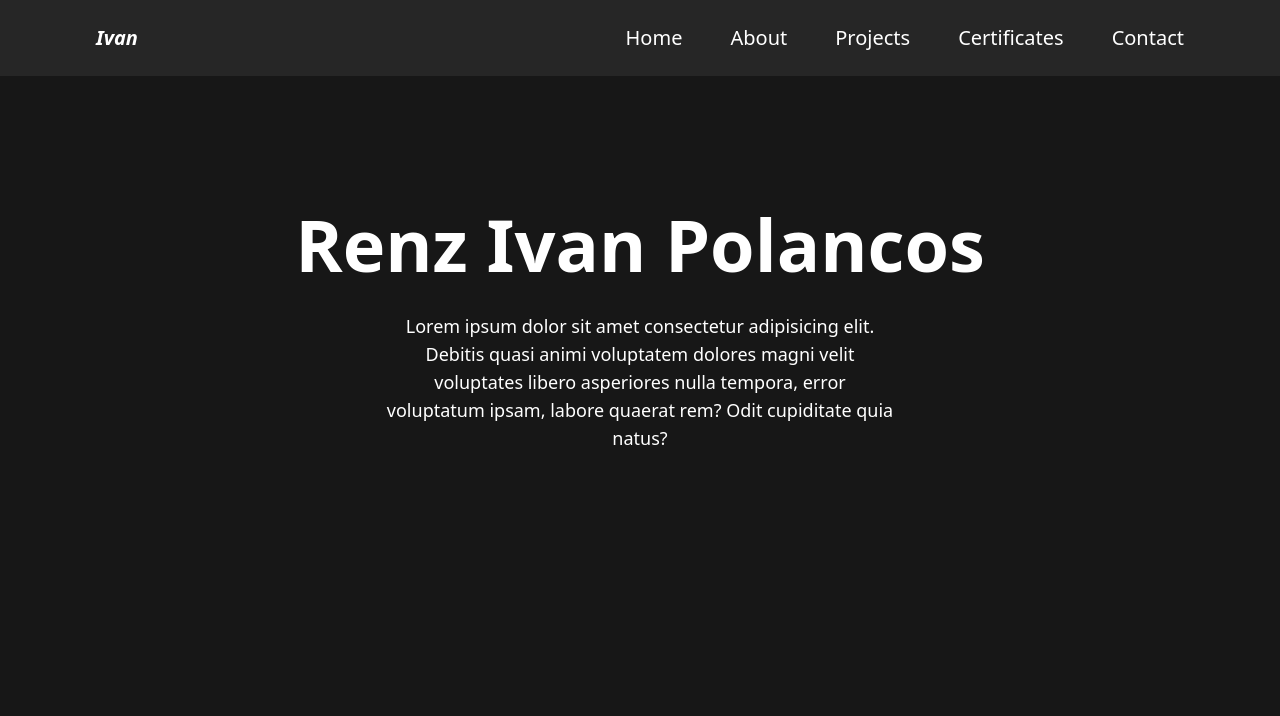
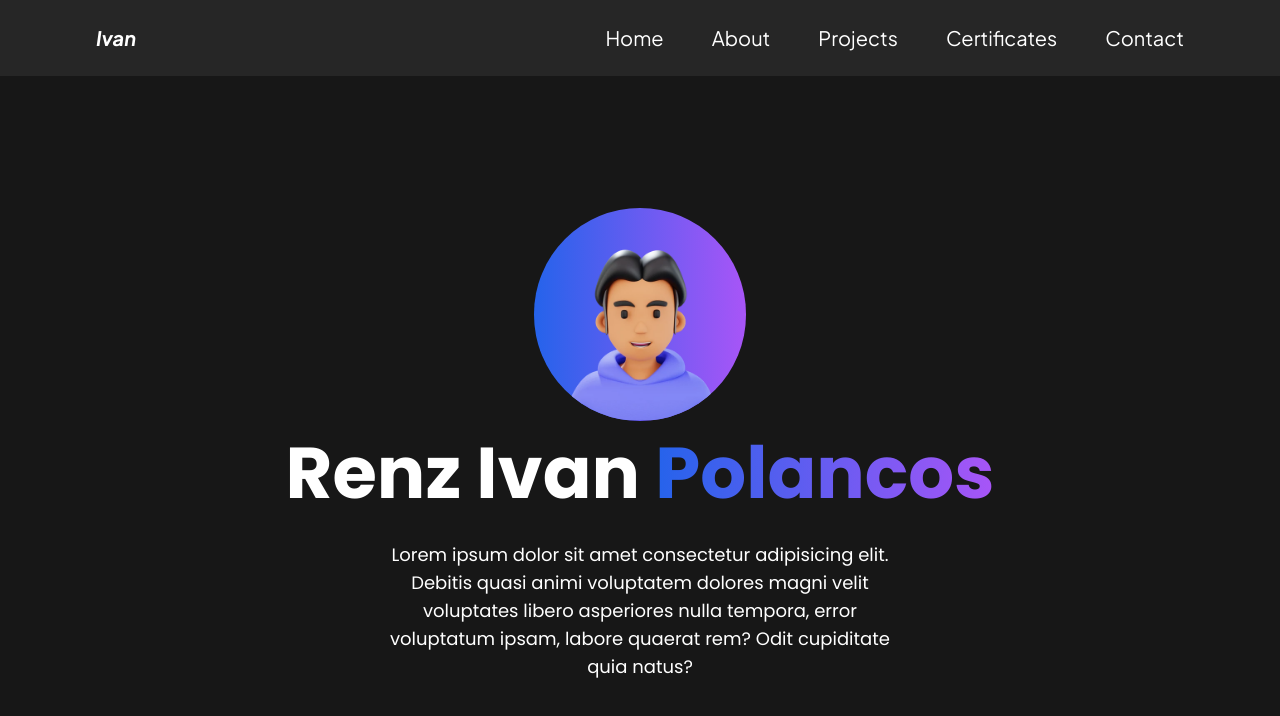
Before and after one commit to generyand/simple-portfolio3, a React (Vite) app: page / in a window 1280 px wide. Shown: the top 716 px of the page. Built offline with nearby package versions, Linux system fonts and the light colour scheme.

Commit message:
changed the font family

```diff
--- a/src/components/Hero.jsx
+++ b/src/components/Hero.jsx
@@ -2,6 +2,7 @@
 import Lottie from "lottie-react";
 import animationData from "../assets//illustration/illustration-1.json";
 import { motion } from "framer-motion";
+import avatar from "../assets/illustration/avatar.webp";
 
 export default function Hero() {
   return (
@@ -19,7 +20,19 @@
             transition={{ duration: 0.5, delay: 0.1 }}
             viewport={{ once: true }}
           >
-            <h1 className="mb-4 lg:mb-8">Renz Ivan Polancos</h1>
+            <div className="flex items-center justify-center overflow-hidden rounded-full bg-gradient-to-r from-blue-600 to-purple-500 aspect-square w-[30%] mx-auto mb-4">
+              {/* <img src={avatar} alt="" className="position" /> */}
+              <div
+                className="w-full h-full bg-center bg-no-repeat bg-contain outlined bg-red"
+                style={{ backgroundImage: `url(${avatar})` }}
+              ></div>
+            </div>
+            <h1 className="mb-4 lg:mb-8">
+              Renz Ivan{" "}
+              <span className="text-transparent bg-clip-text bg-gradient-to-r from-blue-600 to-purple-500">
+                Polancos
+              </span>
+            </h1>
             <p className="max-w-lg mx-auto mb-4 text-base lg:mb-8 lg:text-lg">
               Lorem ipsum dolor sit amet consectetur adipisicing elit. Debitis
               quasi animi voluptatem dolores magni velit voluptates libero
--- a/src/components/MobileNav.jsx
+++ b/src/components/MobileNav.jsx
@@ -20,7 +20,7 @@
         <li className="flex justify-center w-full">
           <a
             onClick={toggleMenu}
-            className="w-full transition-all cursor-pointer hover:text-sky-400"
+            className="w-full transition-all cursor-pointer hover:underline"
             href="#"
           >
             Home
@@ -30,7 +30,7 @@
         <li className="flex justify-center w-full">
           <a
             onClick={toggleMenu}
-            className="w-full transition-all cursor-pointer hover:text-sky-400"
+            className="w-full transition-all cursor-pointer hover:underline"
             href="#about"
           >
             About Me
@@ -40,7 +40,7 @@
         {/* <li className="flex justify-center w-full">
           <a
             onClick={toggleMenu}
-            className="w-full transition-all cursor-pointer hover:text-sky-400"
+            className="w-full transition-all cursor-pointer hover:underline"
             href="#skills"
           >
             Skills
@@ -50,7 +50,7 @@
         <li className="flex justify-center w-full">
           <a
             onClick={toggleMenu}
-            className="w-full transition-all cursor-pointer hover:text-sky-400"
+            className="w-full transition-all cursor-pointer hover:underline"
             href="#projects"
           >
             Projects
@@ -60,7 +60,7 @@
         <li className="flex justify-center w-full">
           <a
             onClick={toggleMenu}
-            className="w-full transition-all cursor-pointer hover:text-sky-400"
+            className="w-full transition-all cursor-pointer hover:underline"
             href="#certificates"
           >
             Certificates
@@ -70,7 +70,7 @@
         <li className="flex justify-center w-full">
           <a
             onClick={toggleMenu}
-            className="w-full transition-all cursor-pointer hover:text-sky-400"
+            className="w-full transition-all cursor-pointer hover:underline"
             href="#contact"
           >
             Contact
--- a/src/components/Nav.jsx
+++ b/src/components/Nav.jsx
@@ -8,7 +8,7 @@
     setMenuIsActive(!menuIsActive);
   };
   return (
-    <div className="nav-wrapper">
+    <div className="nav-wrapper font-jakarta">
       <MobileNav menuIsActive={menuIsActive} toggleMenu={toggleMenu} />
       <nav className="flex justify-between px-8 py-3 mx-auto text-white max-w-screen-2xl lg:px-24 lg:py-6">
         {/* LOGO */}
--- a/src/index.css
+++ b/src/index.css
@@ -1,3 +1,5 @@
+@import url("https://fonts.googleapis.com/css2?family=Plus+Jakarta+Sans:ital,wght@0,200..800;1,200..800&family=Poppins:ital,wght@0,100;0,200;0,300;0,400;0,500;0,600;0,700;0,800;0,900;1,100;1,200;1,300;1,400;1,500;1,600;1,700;1,800;1,900&display=swap");
+
 @tailwind base;
 @tailwind components;
 @tailwind utilities;
@@ -5,7 +7,7 @@
 @layer base {
   html {
     @apply bg-neutral-900 scroll-smooth;
-    font-family: "Plus Jakarta Sans", "Poppins" sans-serif;
+    @apply font-poppins;
   }
 
   body {
--- a/tailwind.config.js
+++ b/tailwind.config.js
@@ -2,7 +2,12 @@
 export default {
   content: ["./index.html", "./src/**/*.{js,ts,jsx,tsx}"],
   theme: {
-    extend: {},
+    extend: {
+      fontFamily: {
+        poppins: ["Poppins", "sans-serif"],
+        jakarta: ["Plus Jakarta Sans", "sans-serif"],
+      },
+    },
   },
   plugins: [],
 };
```
Also changed, not shown: src/assets/illustration/avatar.webp (added), 1 other file (tests, documents, lock files or other folders).
